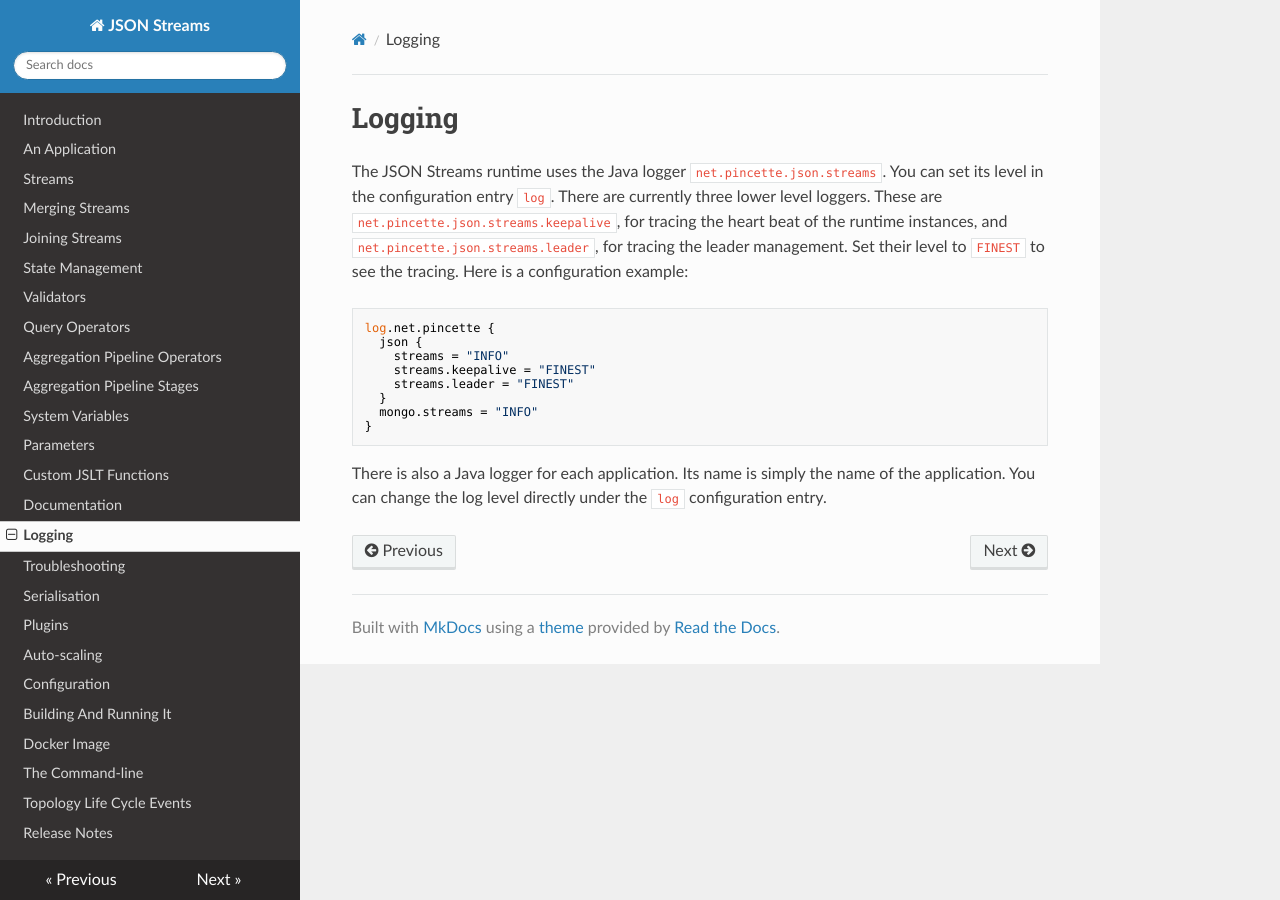
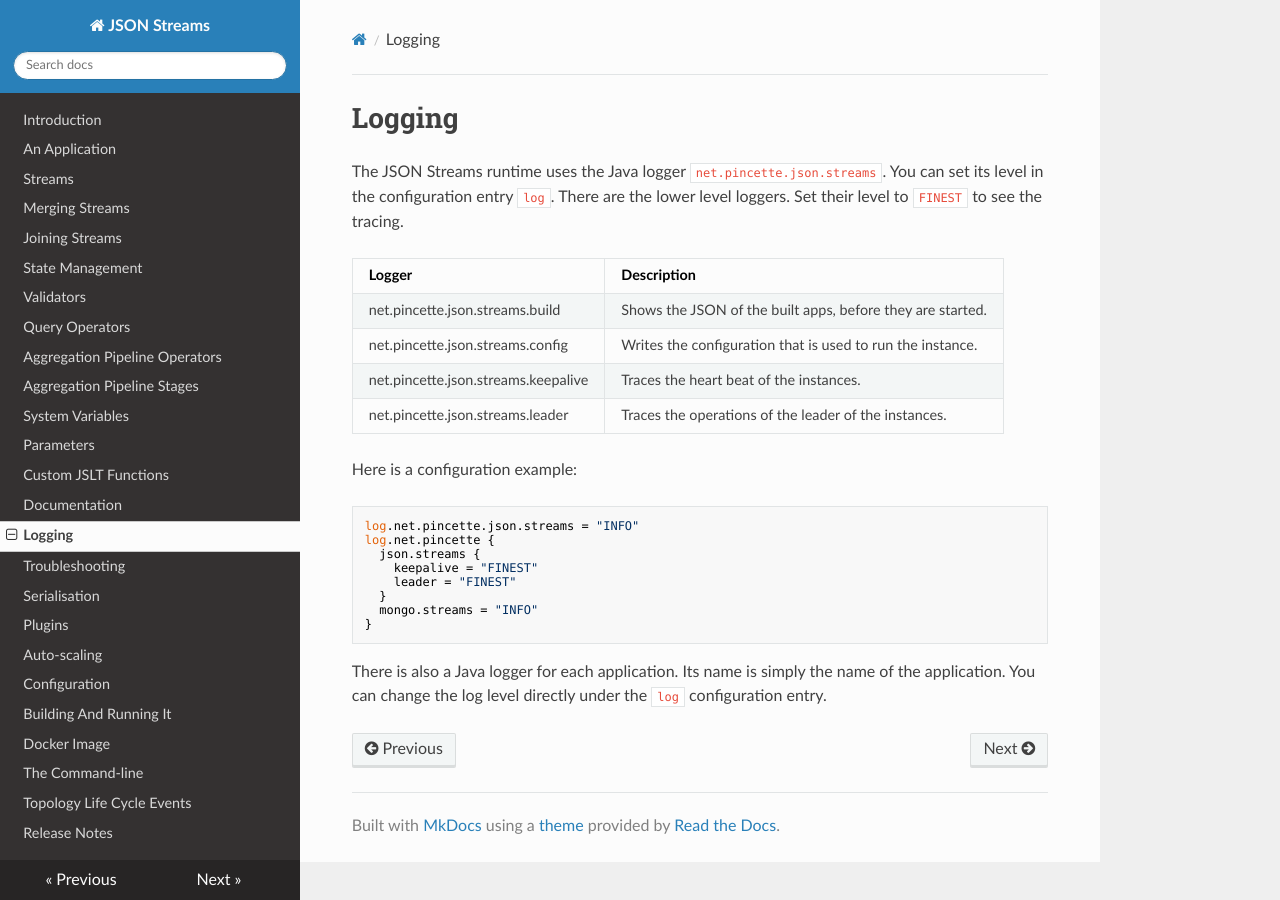
Before and after one commit to json-event-sourcing/pincette-json-streams, an MkDocs documentation site: the page built from docs/logging.md, in a window 1280 px wide. Built offline with MkDocs 1.6.1, drawn with Linux system fonts in a browser that asks for light colours; nearby versions of some CDN libraries.

````diff
--- a/docs/logging.md
+++ b/docs/logging.md
@@ -1,13 +1,22 @@
 # Logging
 
-The JSON Streams runtime uses the Java logger `net.pincette.json.streams`. You can set its level in the configuration entry `log`. There are currently three lower level loggers. These are `net.pincette.json.streams.keepalive`, for tracing the heart beat of the runtime instances, and `net.pincette.json.streams.leader`, for tracing the leader management. Set their level to `FINEST` to see the tracing. Here is a configuration example:
+The JSON Streams runtime uses the Java logger `net.pincette.json.streams`. You can set its level in the configuration entry `log`. There are the lower level loggers. Set their level to `FINEST` to see the tracing.
+
+|Logger|Description|
+|---|---|
+|net.pincette.json.streams.build|Shows the JSON of the built apps, before they are started.|
+|net.pincette.json.streams.config|Writes the configuration that is used to run the instance.|
+|net.pincette.json.streams.keepalive|Traces the heart beat of the instances.|
+|net.pincette.json.streams.leader|Traces the operations of the leader of the instances.|
+
+Here is a configuration example:
 
 ```
+log.net.pincette.json.streams = "INFO"
 log.net.pincette {
-  json {
-    streams = "INFO"
-    streams.keepalive = "FINEST"
-    streams.leader = "FINEST"
+  json.streams {
+    keepalive = "FINEST"
+    leader = "FINEST"
   }
   mongo.streams = "INFO"
 }
````
Also changed, not shown: docs/release_notes.md (+1 -0 lines), 2 other files.
